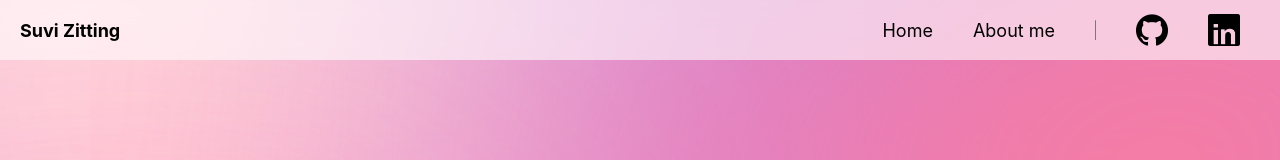
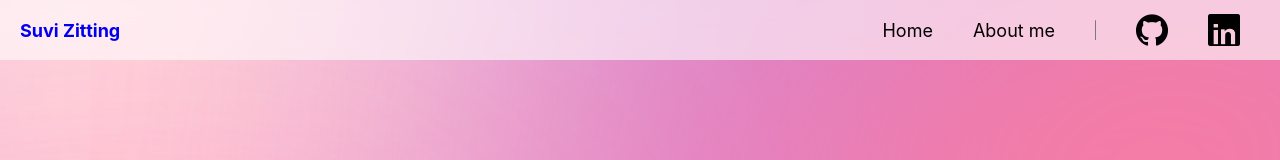
Before and after one commit to suviz/portfolio_site, a React (Create React App) app: page / in a window 1280 px wide. Shown: the top 160 px of the page. Built offline with nearby package versions, Linux system fonts and the light colour scheme.

Commit message:
Change name in navbar to link

```diff
--- a/src/components/navbar.css
+++ b/src/components/navbar.css
@@ -17,6 +17,11 @@
     font-weight: bold;
     font-size: large;
     text-align: left;
+    text-decoration: none;
+}
+
+.logo:active, .logo:visited {
+    color: rgb(0, 0, 0);
 }
 
 .links {
--- a/src/components/navbar.jsx
+++ b/src/components/navbar.jsx
@@ -8,8 +8,8 @@ export default function NavBar() {
   return (
     <div className='navbar'>
 
-      <div className='logo'>
-        Suvi Zitting
+      <div>
+        <Link to="/" className='logo'>Suvi Zitting </Link>
       </div>
 
       <div className='links'>
```
